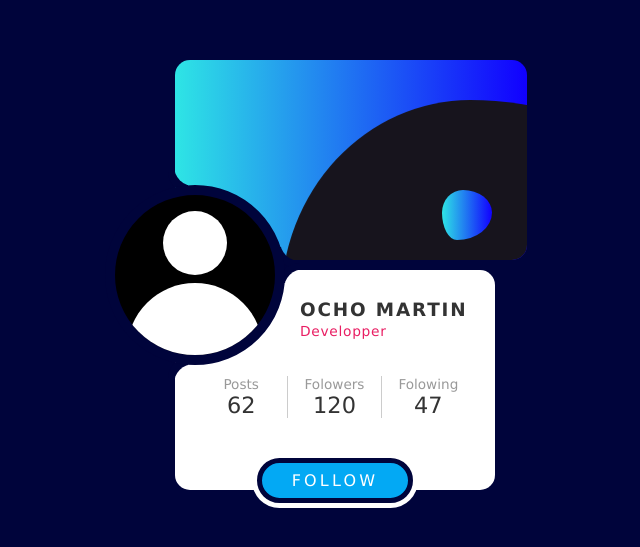
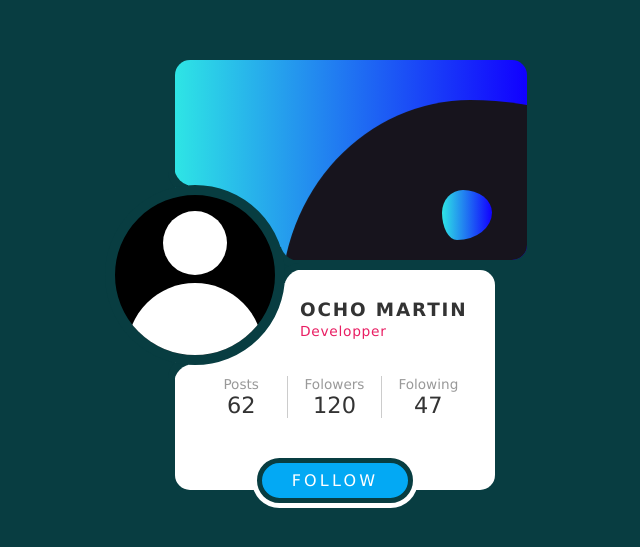
Before and after one commit to OchoKOM/profile-card, a plain HTML site: page index.html in a window 1280 px wide. Shown: the part 125-672 px from the top of the page, without its empty margins (305-945 px from the left). Drawn offline with Linux system fonts and the dark colour scheme.

Commit message:
Update style.css

```diff
--- a/style.css
+++ b/style.css
@@ -14,7 +14,7 @@
 }
 @media (prefers-color-scheme:dark) {
     :root{
-        --clr: #00043b;
+        --clr: #083d41;
         --size-transition: 0.5s;
         --linear-bg: linear-gradient(90deg,#2ee5e5,#1100ff);
         --wave: #17141d;
```
